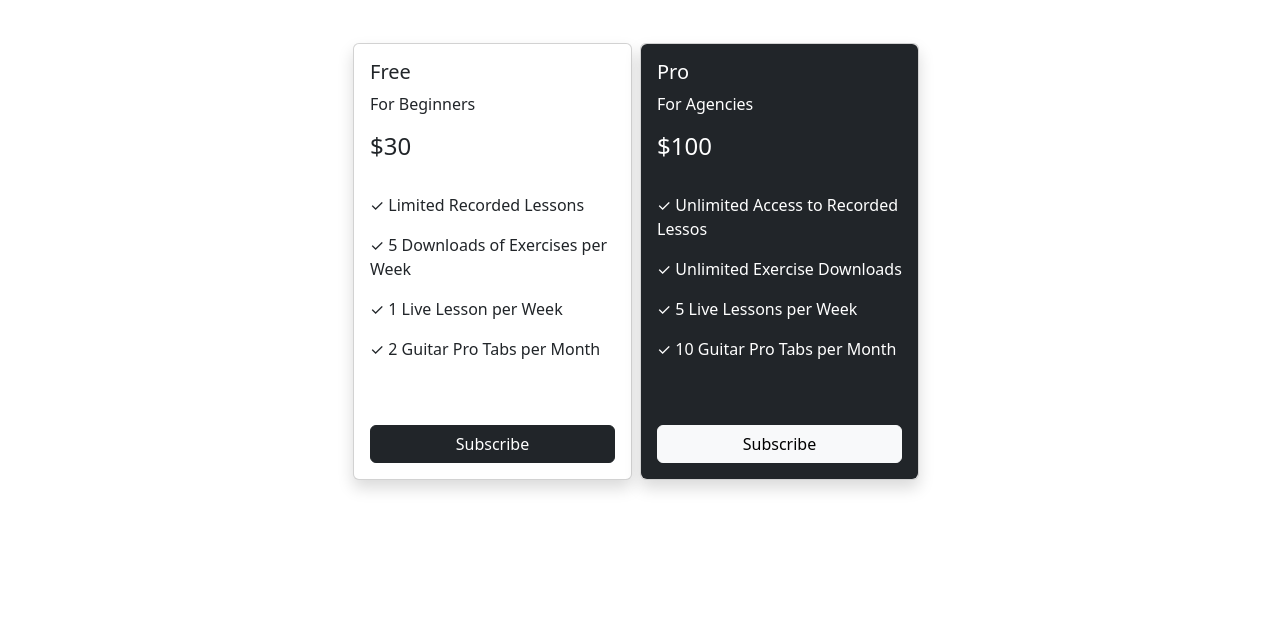
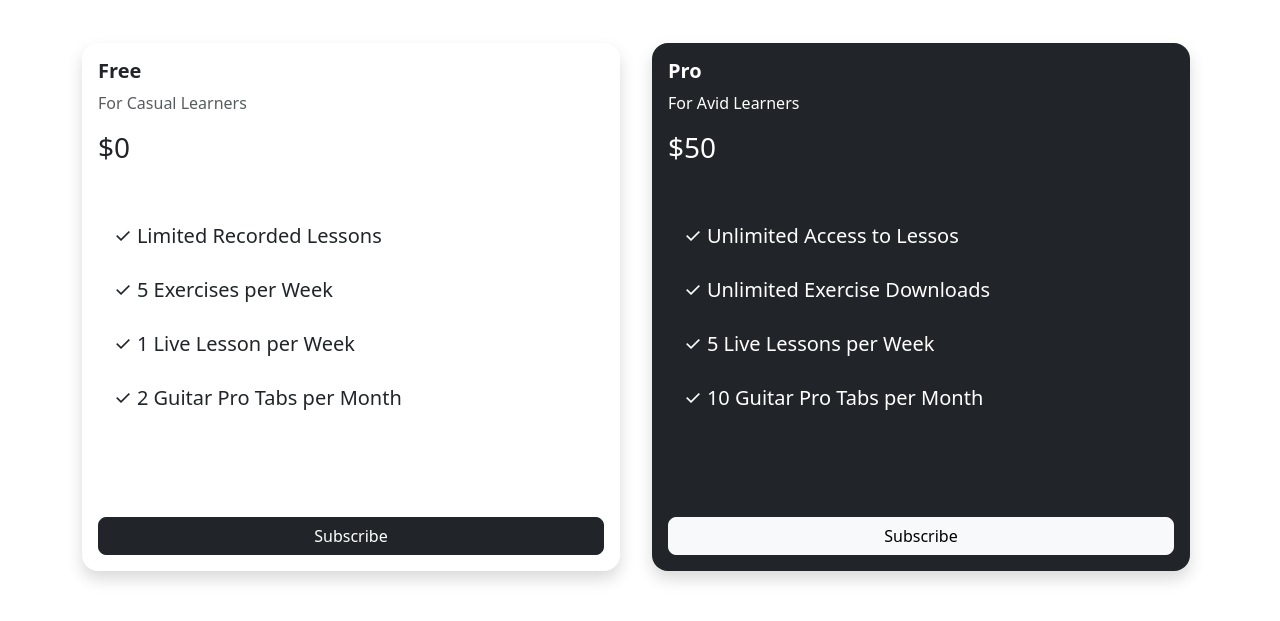
Before and after one commit to mdxramos64136/Bootstrap_Practice, a plain HTML site: page Pricing_Cards/index.html in a window 1280 px wide. Shown: the part 101-722 px from the top of the page. Drawn offline with Linux system fonts and the light colour scheme.

Commit message:
revised positioning

```diff
--- a/Pricing_Cards/css/style.css
+++ b/Pricing_Cards/css/style.css
@@ -0,0 +1,5 @@
+@media(min-width: 800){
+    .container{
+        width: 800px;
+    }
+}
--- a/Pricing_Cards/index.html
+++ b/Pricing_Cards/index.html
@@ -1,3 +1,8 @@
+<!--
+* You can also use bootstrap  icons available at icons.getbootstrap.com. I´ve got a different approach.
+* To make the card less wide , I used a custom style on for screem > 800px
+-->
+
 <!DOCTYPE html>
 <html lang="en">
   <head>
@@ -9,49 +14,50 @@
     <title>Pricing Card</title>
   </head>
   <body>
-<h1 class="d-flex justify-content-center align-items-center mt-5">Guitar Lessons</h1>
-    <div class="d-flex justify-content-center align-items-center mt-5">
+  <h1 class="d-flex justify-content-center align-items-center mt-5">Guitar Lessons</h1>
+
       <div class="container">
-        <div class="d-flex justify-content-center align-items-center card-container">
-          <div class="card me-2 shadow w-25">
-            <div class="card-body">
-              <h5 class="card-title">Free</h5>
-              <p>For Beginners</p>
-              <h4>$30</h4>
-              <br>
-              <p>&check; Limited Recorded Lessons </p>
-              <p>&check; 5 Downloads of Exercises per Week</p>
-              <p>&check; 1 Live Lesson per Week</p>
-              <p>&check; 2 Guitar Pro Tabs per Month</p>
-              <br>
-              <br>
-              <div class="d-grid vstack gap-3">
-                <button class="btn btn-dark">Subscribe</button>
-              </div><!--button div-->
-            </div><!--body div-->
-          </div><!--card div-->
+        <div class="row mt-5">
+          <div class="col-md-6">
+            <div class="card rounded-4 me-2 shadow border-0 mb-5">
+              <div class="card-body">
+                <h5 class="card-title fw-bold">Free</h5><!--fw = font weight-->
+                <p class="text-muted">For Casual Learners</p>
+                <h3 class="mb-5">$0</h4>
+                <ul class="list-group list-group-flush fs-5 mb-5 vstack gap-2"><!--vstack & gap-2 adds spacing between th li´s-->
+                  <li class="list-group-item border-0">&check; Limited Recorded Lessons</li><!--border-0 removes the botton border of each li-->
+                  <li class="list-group-item border-0">&check; 5 Exercises per Week</li>
+                  <li class="list-group-item border-0">&check; 1 Live Lesson per Week</li>
+                  <li class="list-group-item border-0">&check; 2 Guitar Pro Tabs per Month</li>
+                </ul>
+                  <div class="d-grid vstack gap-3">
+                    <button class="mt-5 btn btn-dark rounded-3">Subscribe</button>
+                  </div><!--button div-->
+              </div><!--div tittle-->
+            </div><!--div card-->
+          </div><!--div col-md-6-->
 
-          <div class="card me-2 shadow w-25">
-            <div class="card-body bg-dark text-white rounded">
-              <h5 class="card-title">Pro</h5>
-              <p>For Agencies</p>
-              <h4>$100</h4>
-              <br>
-              <p>&check; Unlimited Access to Recorded Lessos</p>
-              <p>&check; Unlimited Exercise Downloads</p>
-              <p>&check; 5 Live Lessons per Week</p>
-              <p>&check; 10 Guitar Pro Tabs per Month</p>
-              <br>
-              <br>
-              <div class="d-grid vstack gap-3">
-                <button class="btn btn-light">Subscribe</button>
-              </div><!--div button-->
-            </div><!--div body-->
-          </div><!--main div-->
-        </div>
-      </div>
+          <div class="col-md-6 ">
+            <div class="card  text-bg-dark  rounded-4 me-2 shadow border-0 mb-5">
+              <div class="card-body ">
+                <h5 class="card-title fw-bold">Pro</h5><!--fw = font weight-->
+                <p class="text-white">For Avid Learners </p>
+                <h3 class="mb-5">$50</h4>
+                <ul class="list-group list-group-flush fs-5 mb-5 vstack gap-2"><!--vstack & gap-2 adds spacing between th li´s-->
+                  <li class="list-group-item border-0 text-bg-dark">&check; Unlimited Access to Lessos</li><!--border-0 removes the botton border of each li-->
+                  <li class="list-group-item border-0 text-bg-dark">&check; Unlimited Exercise Downloads</li>
+                  <li class="list-group-item border-0 text-bg-dark">&check; 5 Live Lessons per Week</li>
+                  <li class="list-group-item border-0 text-bg-dark">&check; 10 Guitar Pro Tabs per Month</li>
+                </ul>
+                  <div class="d-grid vstack gap-3">
+                    <button class="mt-5 btn btn-light rounded-3">Subscribe</button>
+                  </div><!--button div-->
+              </div><!--div tittle-->
+            </div><!--div card-->
+          </div><!--div col-md-6-->
 
-    </div>
+        </div><!--div row mt-5-->
+      </div><!--div container-->
 
     <script src="js/bootstrap.bundle.min.js"></script>
   </body>
```
